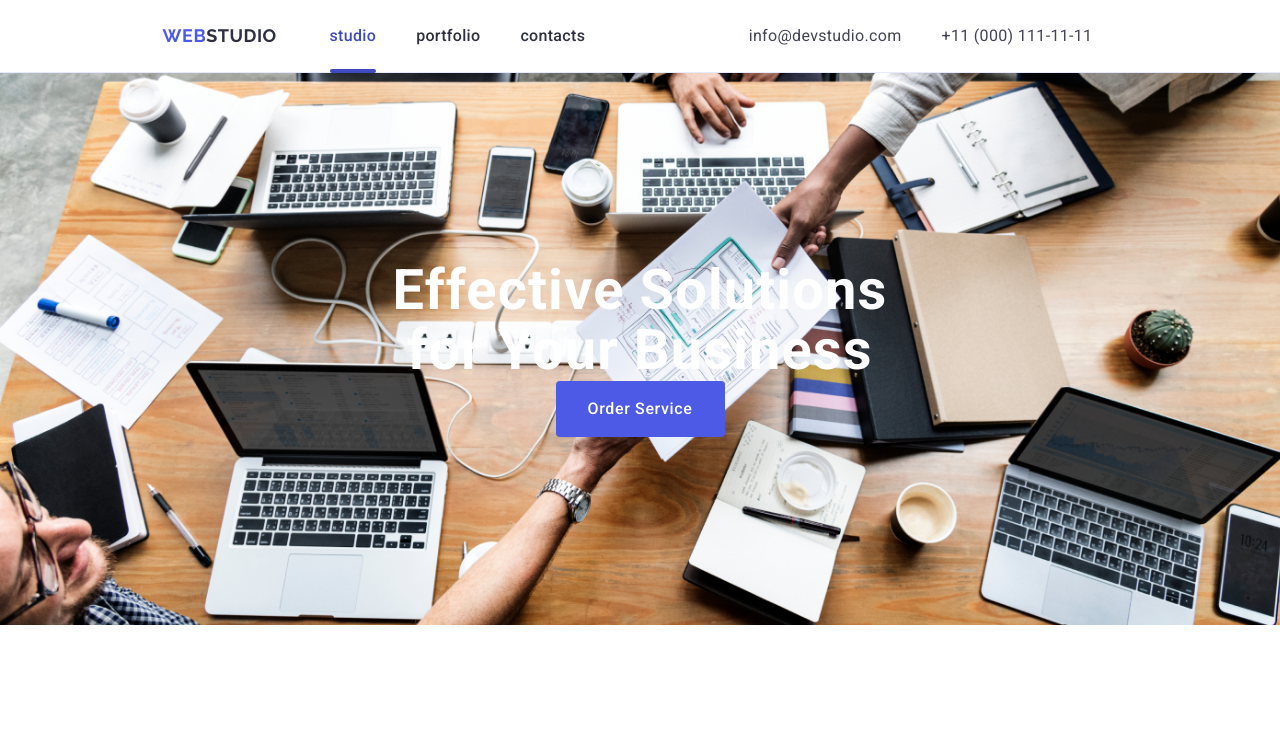
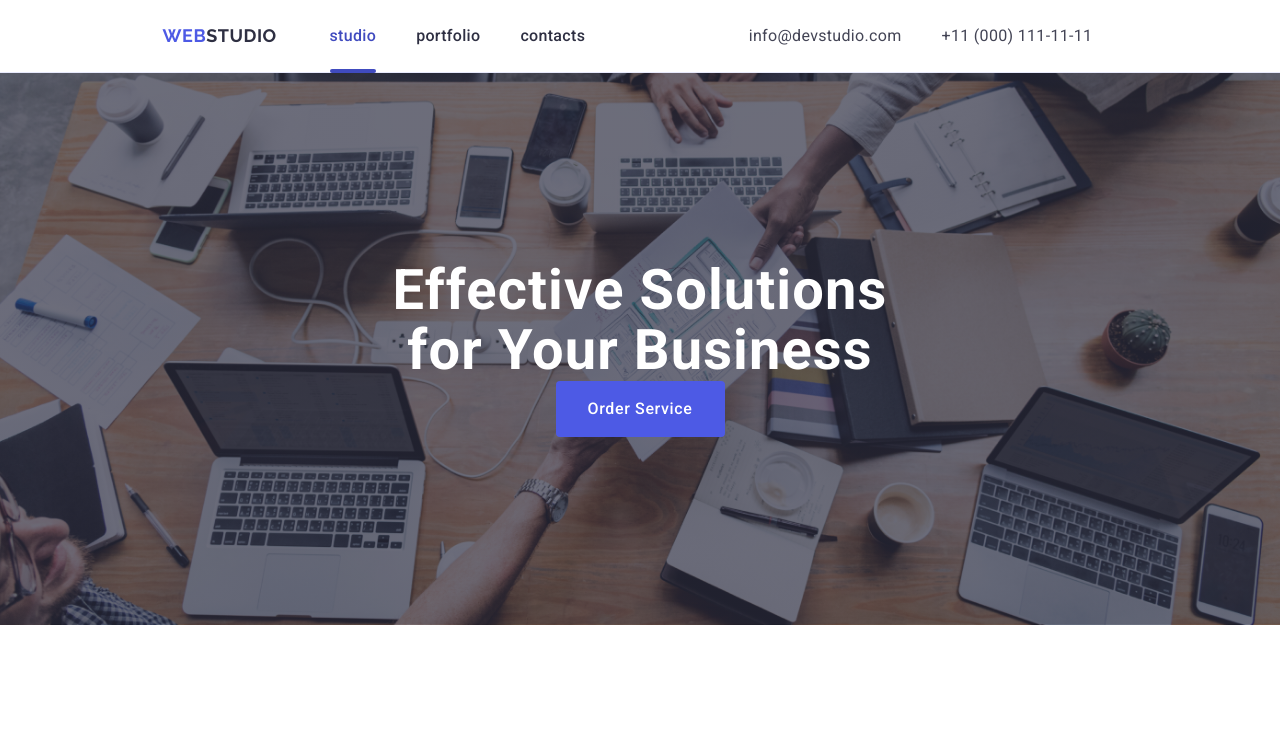
Before and after one commit to pinarunlu/goit-markup-hw-04, a plain HTML site: page index.html in a window 1280 px wide. Shown: the top 741 px of the page. Drawn offline with nearby package versions, Linux system fonts and the light colour scheme.

Commit message:
birinci bölüm ayarları

```diff
--- a/css/style.css
+++ b/css/style.css
@@ -135,6 +135,7 @@ span {
 
 }
 #header-studio-text{
+
     position: relative;
     color: #404bbf;
 
@@ -180,19 +181,19 @@ font-style: normal;
 
 .first-section {
     background-color: #2E2F42 70%;
-padding: 188px 0;
-background-image: url("../images/people-office\ 1.jpg");
+    padding: 188px 0;
+    background-image:linear-gradient(rgba(46, 47, 66, 0.7), rgba(46, 47, 66, 0.7)), url("../images/people-office\ 1.jpg");
     background-size: cover;
+    max-width: 1440px;
+    background-repeat: no-repeat;
+    background-position: center;
 }
-
-
 
 .second-container{
 display: flex;
     flex-direction: column;
     align-items: center;
     justify-content: center;
-
 
 }
 .first-section-text {
@@ -217,6 +218,7 @@ display: flex;
     height: 56px;
     border: none;
     border-radius: 4px;
+    transition: background-color 250ms cubic-bezier(0.4, 0, 0.2, 1);
 }
 
 button:hover {
```
